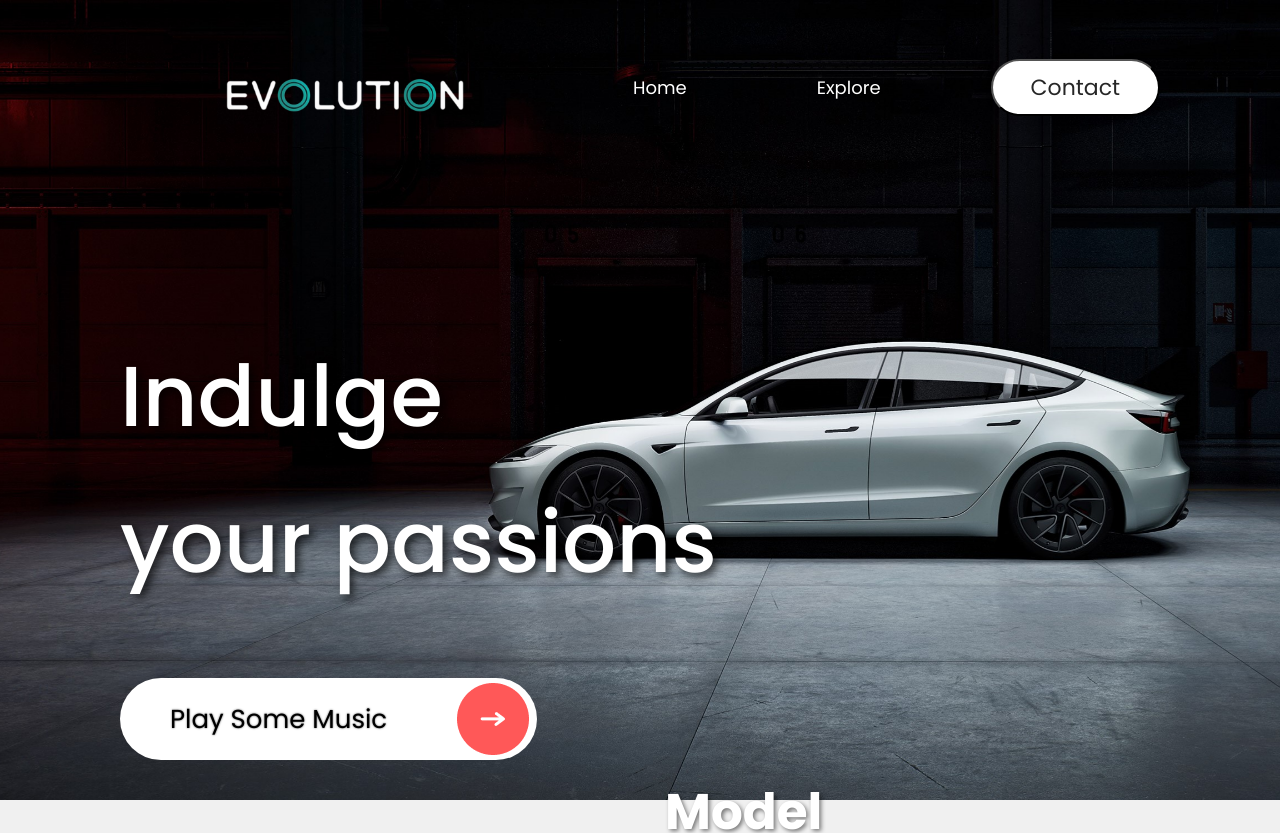
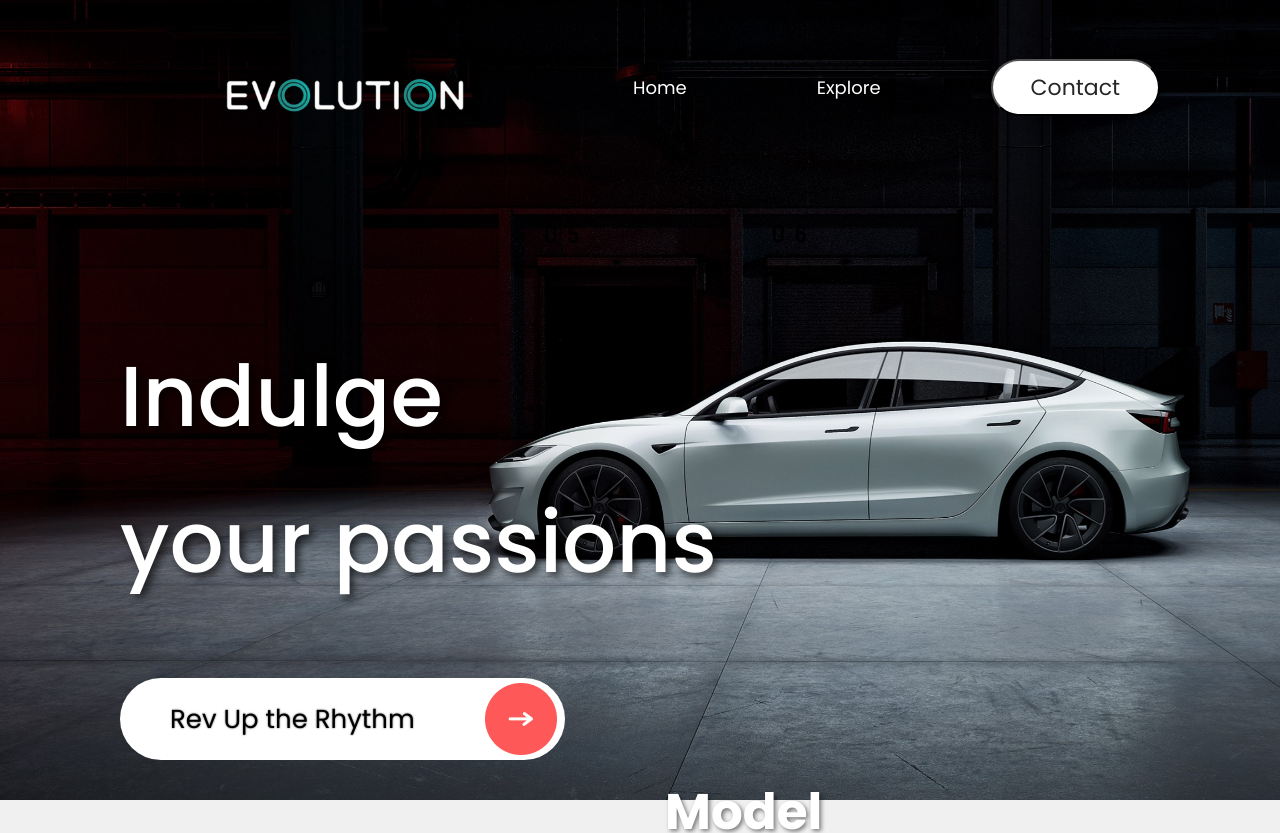
Before and after one commit to Varun-xd/Ev-olution, a React (Vite) app: page / in a window 1280 px wide. Shown: the top 833 px of the page. Built offline with nearby package versions, Linux system fonts and the light colour scheme.

Commit message:
music
4X4

```diff
--- a/src/components/Hero/Hero.jsx
+++ b/src/components/Hero/Hero.jsx
@@ -46,7 +46,7 @@ const Hero = ({
             onClick={handlePlayMusic}
             disabled={isPlaying}
           >
-            Play Some Music
+            Rev Up the Rhythm
           </button>
           <img src={arrow_btn} alt="" />
         </div>
```
Also changed, not shown: 1 other file (tests, documents, lock files or other folders).
